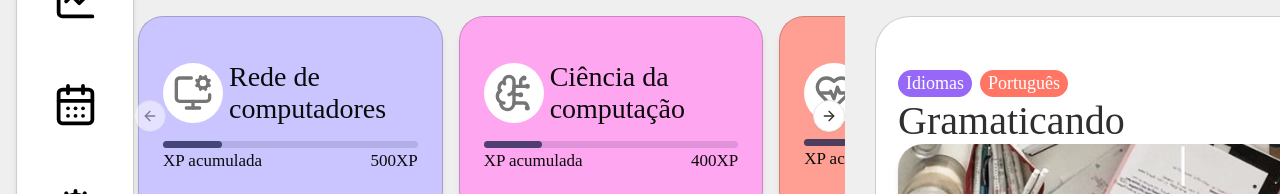
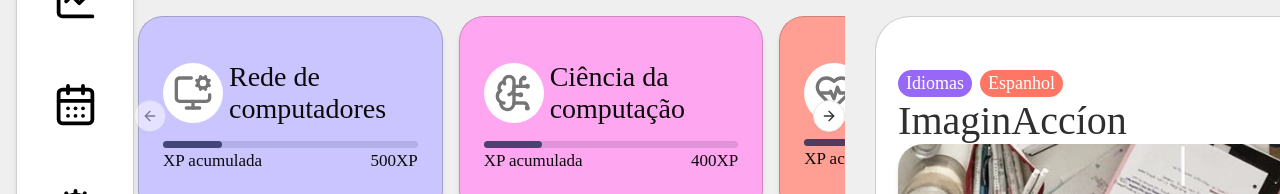
Before and after one commit to NowbyMinch/ThinkSpace, a Next.js app: page / in a window 1280 px wide. Shown: the part 392-586 px from the top of the page. Built offline with nearby package versions, Linux system fonts and the light colour scheme; a web font is replaced by a local one.

Commit message:
Update page.tsx

```diff
--- a/app/page.tsx
+++ b/app/page.tsx
@@ -333,12 +333,12 @@ export default function Home() {
                       Idiomas
                     </h2>
                     <h2 className="text-[18px] pr-2 pl-2 text-white rounded-full bg-[#FF7664] ">
-                      Português
+                      Espanhol
                     </h2>
                   </div>
 
                   <div className="w-full leading-[55px]">
-                    <h1 className="font-medium text-[40px]">Gramaticando</h1>
+                    <h1 className="font-medium text-[40px]">ImaginAccíon</h1>
                     <Image width={300} height={500}
                       src="/Imaginaccion.svg"
                       alt="Sala de Estudo"
```
